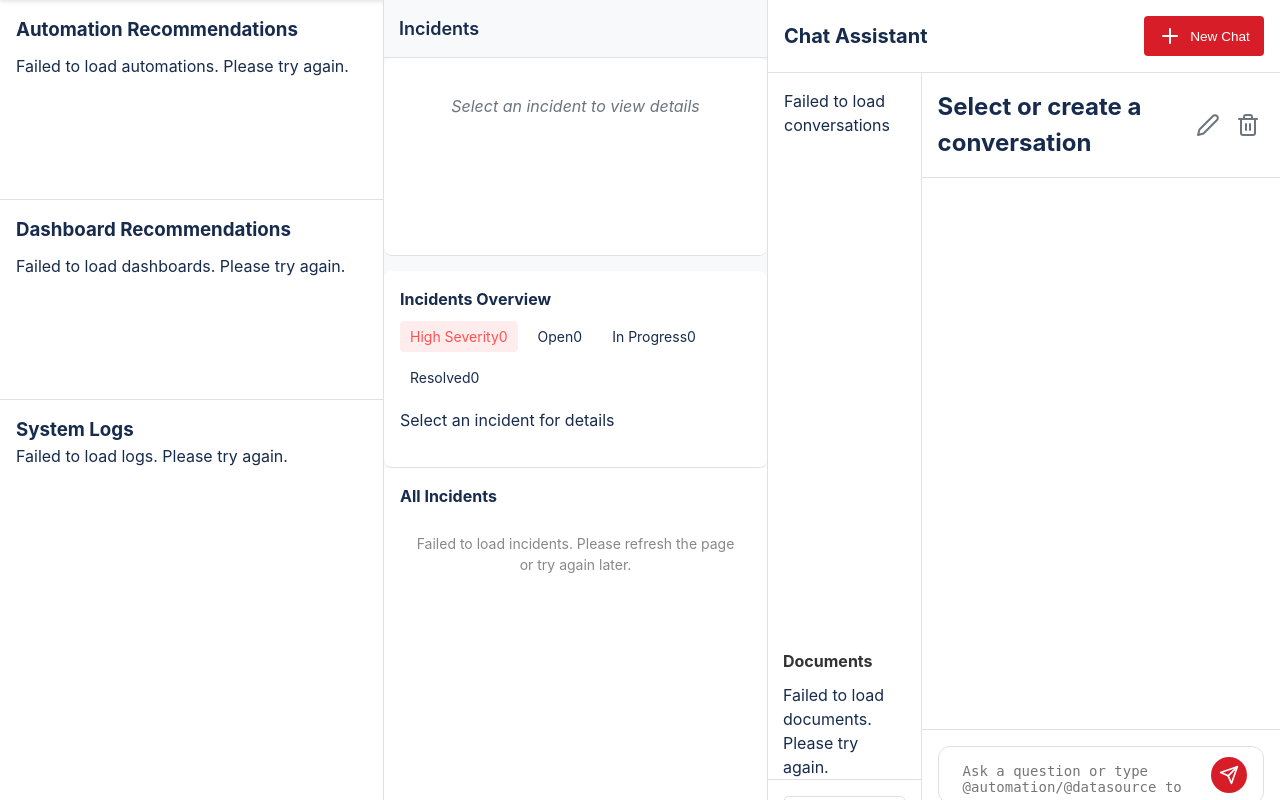
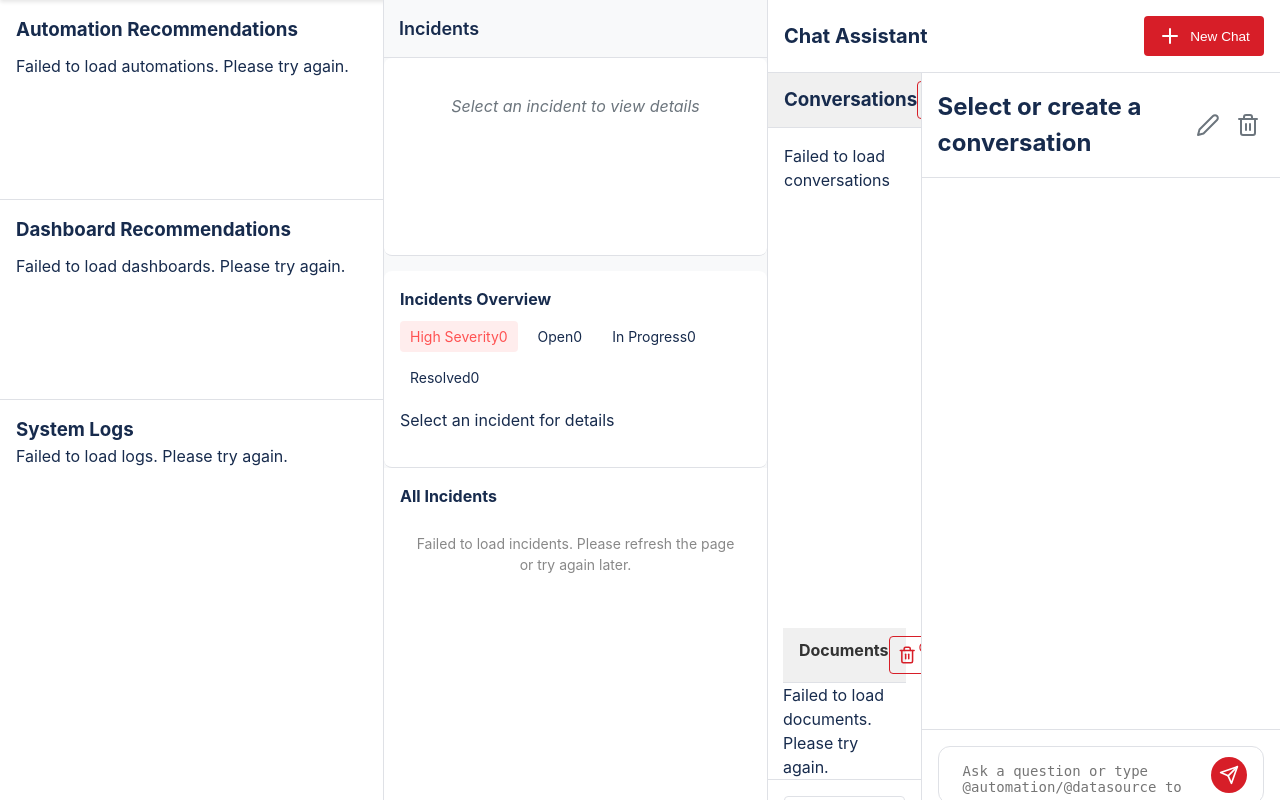
Before and after one commit to firaz-bug/Bumblebee, a Django app: page / in a window 1280 px wide. Shown: the part 60-860 px from the top of the page. Run offline with Django 4.2, Linux system fonts and the light colour scheme; data comes from the database, SQL or seed files in the repository; some libraries are stand-ins or nearby versions.

Commit message:
Add clear all functionality for conversations and documents.  Includes frontend UI elements and backend API endpoints.
Replit-Commit-Author: Agent
Replit-Commit-Session-Id: b253dd88-fecb-43a7-9db1-f65259ebea04
Replit-Commit-Screenshot-Url: https://storage.googleapis.com/screenshot-production-us-central1/5c3a75fc-ee19-46c1-bdfa-f83a3406b60d/289a2a14-f27e-45fb-97c7-b23a8d2195b9.jpg

```diff
--- a/chat_app/templates/chat_app/base.html
+++ b/chat_app/templates/chat_app/base.html
@@ -323,6 +323,35 @@
 
         .sidebar-header {
             background-color: var(--wf-light-gray);
+            display: flex;
+            justify-content: space-between;
+            align-items: center;
+            padding: 0.5rem 1rem;
+            border-bottom: 1px solid var(--color-border);
+        }
+
+        .clear-all-btn {
+            background-color: transparent;
+            color: var(--wf-red);
+            border: 1px solid var(--wf-red);
+            border-radius: 4px;
+            padding: 0.25rem 0.5rem;
+            font-size: 0.75rem;
+            cursor: pointer;
+            display: flex;
+            align-items: center;
+            transition: all 0.2s;
+        }
+
+        .clear-all-btn i {
+            margin-right: 3px;
+            width: 14px;
+            height: 14px;
+        }
+
+        .clear-all-btn:hover {
+            background-color: var(--wf-red);
+            color: white;
         }
     </style>
 <script src="https://unpkg.com/feather-icons"></script>
@@ -422,11 +451,22 @@
                 </div>
                 <div class="chat-body">
                     <div class="conversations-sidebar">
+                        <div class="sidebar-header">
+                            <h3>Conversations</h3>
+                            <button id="clear-all-conversations-btn" class="clear-all-btn" title="Clear all conversations">
+                                <i data-feather="trash-2"></i> Clear All
+                            </button>
+                        </div>
                         <div id="conversations-list" class="conversations-list">
                             <!-- Conversation list will be populated here via JavaScript -->
                         </div>
                         <div class="documents-list-container">
-                            <h3>Documents</h3>
+                            <div class="sidebar-header">
+                                <h3>Documents</h3>
+                                <button id="clear-all-documents-btn" class="clear-all-btn" title="Clear all documents">
+                                    <i data-feather="trash-2"></i> Clear All
+                                </button>
+                            </div>
                             <div id="documents-list" class="documents-list">
                                 <!-- Documents will be loaded here -->
                                 <div class="loading-documents">Loading documents...</div>
--- a/chat_app/urls.py
+++ b/chat_app/urls.py
@@ -9,9 +9,11 @@ urlpatterns = [
     path('api/conversations/', views.conversations, name='conversations'),
     path('api/conversations/<uuid:conversation_id>/', views.conversation_detail, name='conversation_detail'),
     path('api/conversations/<uuid:conversation_id>/messages/', views.messages, name='messages'),
+    path('api/conversations/clear/', views.clear_conversations, name='clear_conversations'),
     path('api/documents/', views.documents, name='documents'),
     path('api/documents/upload/', views.upload_document, name='upload_document'),
     path('api/documents/<uuid:document_id>/', views.delete_document, name='delete_document'),
+    path('api/documents/clear/', views.clear_documents, name='clear_documents'),
     path('api/automations/', views.automations, name='automations'),
     path('api/automations/<uuid:automation_id>/trigger/', views.trigger_automation, name='trigger_automation'),
     path('api/datasources/', views.datasources, name='datasources'),
--- a/chat_app/views.py
+++ b/chat_app/views.py
@@ -522,3 +522,40 @@ def logs(request):
             serializer.save()
             return Response(serializer.data, status=status.HTTP_201_CREATED)
         return Response(serializer.errors, status=status.HTTP_400_BAD_REQUEST)
+
+@api_view(['DELETE'])
+def clear_conversations(request):
+    """API endpoint for deleting all conversations."""
+    # Create a default conversation to remain after clearing
+    default_conversation = Conversation.objects.create(title="New Conversation")
+    Message.objects.create(
+        conversation=default_conversation,
+        role='system',
+        content='Welcome to Wells Fargo AI Integrated Platform Support Assistant.'
+    )
+
+    # Delete all other conversations
+    Conversation.objects.exclude(id=default_conversation.id).delete()
+
+    # Return success message
+    return Response({"message": "All conversations cleared. Default conversation created."}, status=status.HTTP_200_OK)
+
+@api_view(['DELETE'])
+def clear_documents(request):
+    """API endpoint for deleting all documents from database and vector store."""
+    # Get all documents
+    documents = Document.objects.all()
+
+    # Delete each document from vector store
+    for document in documents:
+        if document.vector_id:
+            try:
+                vector_store.delete_document(document.id)
+            except Exception as e:
+                print(f"Error deleting document {document.id} from vector store: {str(e)}")
+
+    # Delete all documents from database
+    Document.objects.all().delete()
+
+    # Return success message
+    return Response({"message": "All documents cleared from database and vector store."}, status=status.HTTP_200_OK)
```
